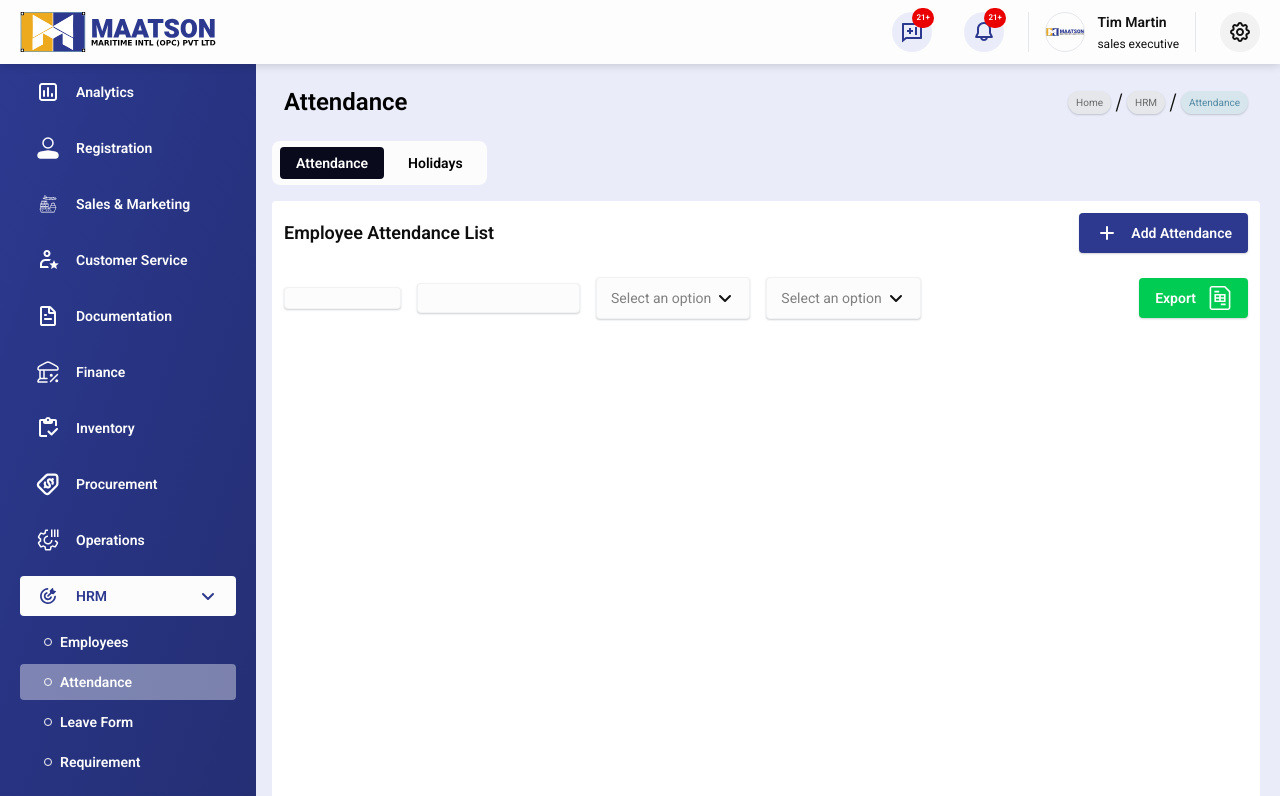
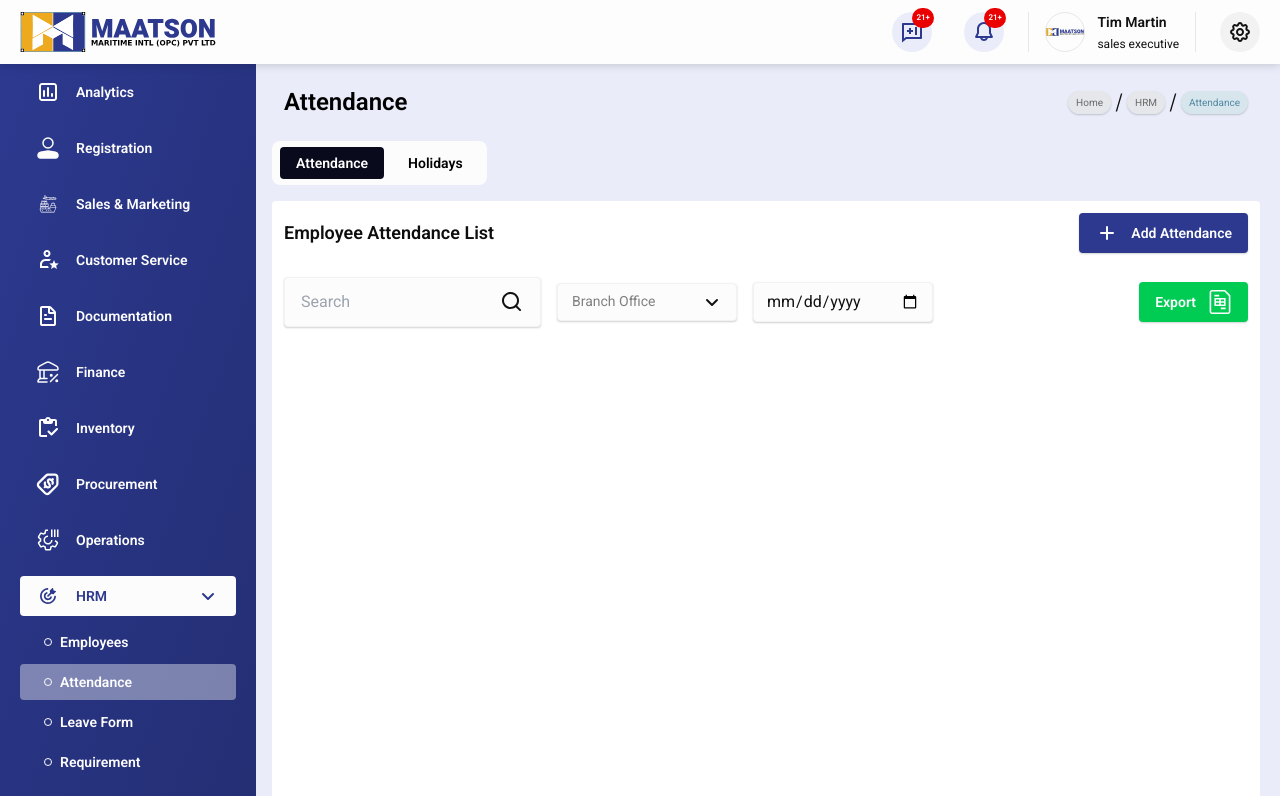
Before and after one commit to maatson/maatson, a React (Vite) app: page /hrm/attendance in a window 1280 px wide. Shown: the top 796 px of the page. Built offline with nearby package versions, Linux system fonts and the light colour scheme.

Commit message:
group vick

```diff
--- a/src/components/groupField/GroupField.tsx
+++ b/src/components/groupField/GroupField.tsx
@@ -64,17 +64,10 @@ const GroupField: React.FC<Groupfield> = ({
         )}
         <div>
           <div
-            className={`px-3 ${
-              size === "s"
-                ? "py-1 text-3xs"
-                : size === "m"
-                ? "py-[6px] text-xs"
-                : size === "m"
-                ? "px-4 py-2 text-sm"
-                : "py-2 text-sm"
-            } flex gap-4 items-center border bg-grey-50  rounded-xs shadow-xs justify-between  hover:border-grey-ab-100 focus:border-primary-400 active:border-primary-400 focus-within:border-primary-400 ${
-              !error ? "border-grey-200 " : "border-error "
-            }   ${inputStyle}`}
+            className={`${size === "s" ? "px-3 py-[6px]" : "px-4 py-3 "}
+             flex gap-4 items-center border bg-grey-50  rounded-xs shadow-xs justify-between  hover:border-grey-ab-100 focus:border-primary-400 active:border-primary-400 focus-within:border-primary-400 ${
+               !error ? "border-grey-200 " : "border-error "
+             }   ${inputStyle}`}
           >
             {leftIcon && <div className="flex-shrink-0">{leftIcon}</div>}
             {type === "select" ? (
@@ -84,7 +77,7 @@ const GroupField: React.FC<Groupfield> = ({
                   value={options?.find((option) => option.value === value)} // Set the selected value
                   onChange={handleReactSelectChange} // React-Select onChange handler
                   options={options}
-                  className="p-0 w-full min-w-0" // Tailwind class for full width
+                  className="p-0 w-full min-w-0 " // Tailwind class for full width
                   classNamePrefix="custom-select" // Optional class prefix for styling
                   placeholder={placeholder || "Select an option"} // Placeholder text
                   isSearchable // Enable searching options
@@ -102,6 +95,10 @@ const GroupField: React.FC<Groupfield> = ({
                       background: "#fcfcfc",
                       border: 0,
                       minHeight: "none",
+                    }),
+                    placeholder: (provided) => ({
+                      ...provided,
+                      fontSize: "14px",
                     }),
                     menu: (provided) => ({
                       ...provided,
@@ -128,7 +125,7 @@ const GroupField: React.FC<Groupfield> = ({
               <input
                 type={type}
                 name={name}
-                // value={value}
+                value={value}
                 id={name}
                 onChange={onChange}
                 placeholder={placeholder}
--- a/src/pages/hrm/attendance/AttendanceList.tsx
+++ b/src/pages/hrm/attendance/AttendanceList.tsx
@@ -1,6 +1,11 @@
 import React from "react";
 import PrimaryButton from "../../../components/buttons/PrimaryButton";
-import { AddIcon, ExcelIcon } from "../../../components/icons/Icons";
+import {
+  AddIcon,
+  CalenderIcon,
+  ExcelIcon,
+  SearchIcon,
+} from "../../../components/icons/Icons";
 import SuccessButton from "../../../components/buttons/SuccessButton";
 import GroupField from "../../../components/groupField/GroupField";
 
@@ -21,10 +26,27 @@ const AttendanceList: React.FC = () => {
           <GroupField
             label={""}
             type={""}
-            placeholder={""}
+            placeholder={"Search"}
             name={""}
+            value={""}
+            onChange={function (
+              e: React.ChangeEvent<HTMLInputElement | HTMLSelectElement>
+            ): void {
+              throw new Error("Function not implemented.");
+            }}
+            parentStyle=" max-w-[320px] w-full min-w-[180px] "
+            error={false}
+            rightIcon={<SearchIcon />}
+            errorMessage={""}
+          />
+          <GroupField
+            label={""}
+            type={"select"}
+            placeholder={"Branch Office"}
+            name={""}
+            value={""}
             size="s"
-            value={""}
+            parentStyle=" max-w-[180px] w-full min-w-[180px]"
             onChange={function (
               e: React.ChangeEvent<HTMLInputElement | HTMLSelectElement>
             ): void {
@@ -35,40 +57,12 @@ const AttendanceList: React.FC = () => {
           />
           <GroupField
             label={""}
-            type={""}
-            placeholder={""}
+            type={"date"}
+            placeholder={"today"}
             name={""}
+            size="s"
             value={""}
-            size="m"
-            onChange={function (
-              e: React.ChangeEvent<HTMLInputElement | HTMLSelectElement>
-            ): void {
-              throw new Error("Function not implemented.");
-            }}
-            error={false}
-            errorMessage={""}
-          />
-          <GroupField
-            label={""}
-            type={"select"}
-            placeholder={""}
-            name={""}
-            size="l"
-            value={""}
-            onChange={function (
-              e: React.ChangeEvent<HTMLInputElement | HTMLSelectElement>
-            ): void {
-              throw new Error("Function not implemented.");
-            }}
-            error={false}
-            errorMessage={""}
-          />
-          <GroupField
-            label={""}
-            type={"select"}
-            placeholder={""}
-            name={""}
-            value={""}
+            parentStyle=" max-w-[180px] w-full min-w-[180px]"
             onChange={function (
               e: React.ChangeEvent<HTMLInputElement | HTMLSelectElement>
             ): void {
```
